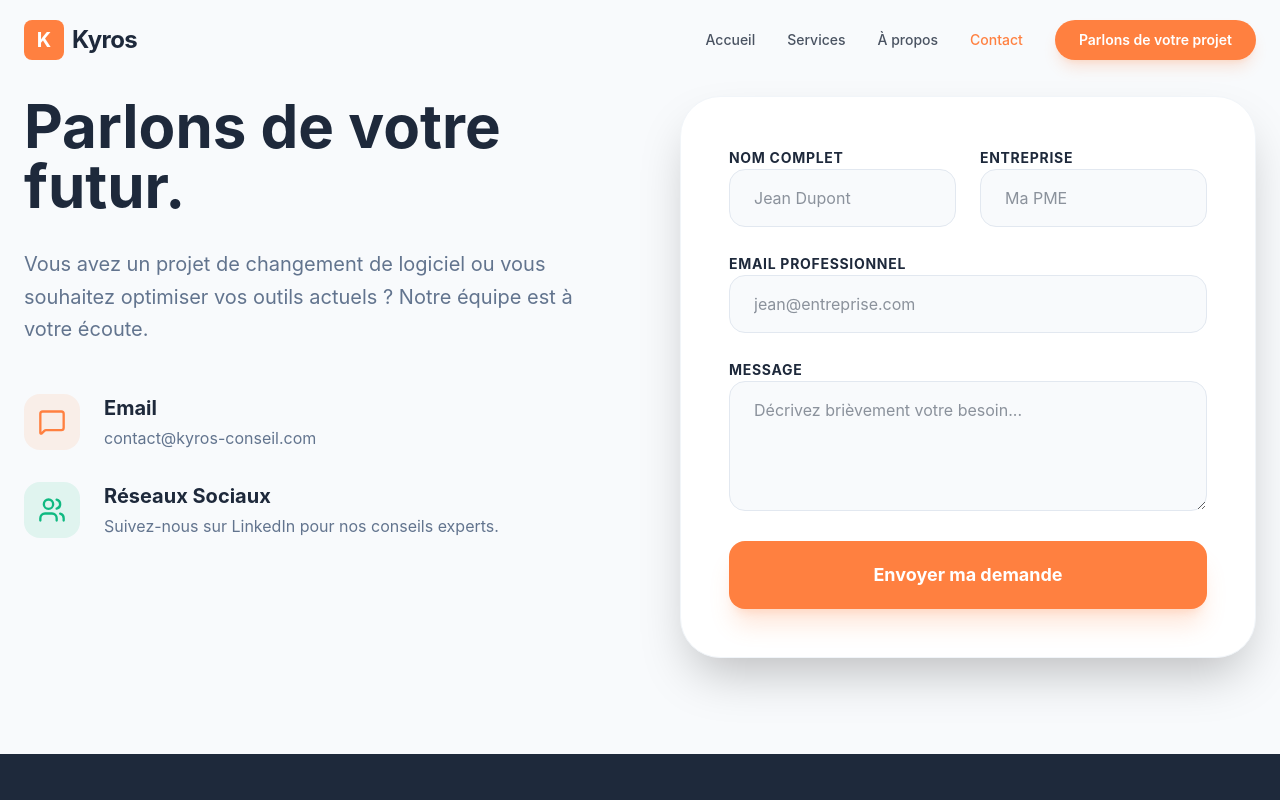
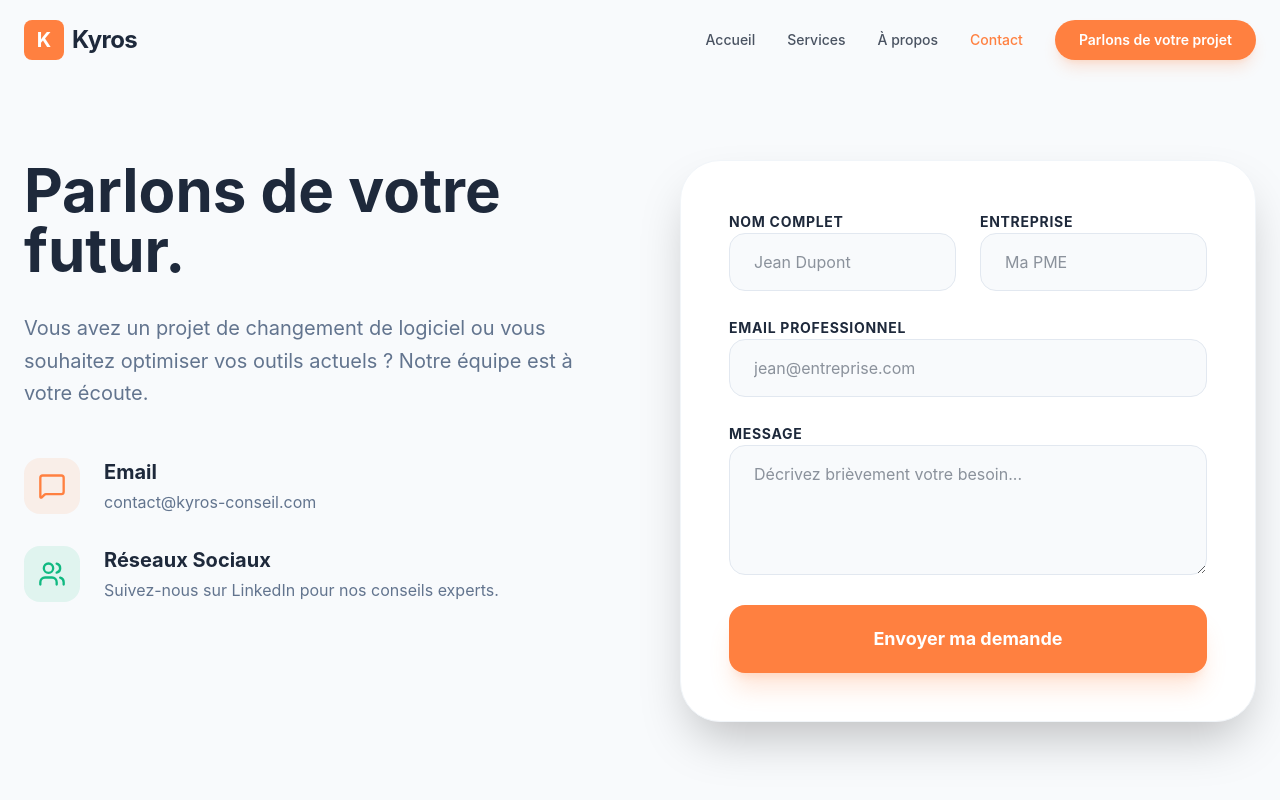
Before and after one commit to devandfree/kyros_ec, a React (Vite) app: page / in a window 1280 px wide. Both pictures are taken after a click on the button "Parlons de votre projet". Shown: the top 800 px of the page. Built offline with nearby package versions, Linux system fonts and the light colour scheme.

Commit message:
feat: Enhance page padding for better visual hierarchy
Adjusted top and bottom padding on several pages (Home, Services, About, Contact) to increase vertical spacing. This improves the visual hierarchy and readability of content on larger screens and enhances the overall user experience.

```diff
--- a/src/App.tsx
+++ b/src/App.tsx
@@ -271,7 +271,7 @@ const HomePage = ({ onNavigate }: { onNavigate: (page: string) => void }) => {
   return (
     <div className="overflow-hidden">
       {/* Hero Section */}
-      <section className="relative pt-24 pb-20 md:pt-32 md:pb-32 bg-gradient-to-b from-slate-100 to-white">
+      <section className="relative pt-28 pb-20 md:pt-40 md:pb-32 bg-gradient-to-b from-slate-100 to-white">
         <div className="max-w-7xl mx-auto px-4 sm:px-6 grid grid-cols-1 lg:grid-cols-2 gap-12 items-center">
           <motion.div
             initial={{ opacity: 0, x: -30 }}
@@ -565,7 +565,7 @@ const ServicesPage = ({ onNavigate }: { onNavigate: (page: string) => void }) =>
   ];
 
   return (
-    <div className="pt-24 pb-24">
+    <div className="pt-28 md:pt-40 pb-24">
       <div className="max-w-7xl mx-auto px-4 sm:px-6">
         <div className="max-w-3xl mb-12 md:mb-20">
           <h1 className="text-4xl sm:text-5xl md:text-6xl font-bold text-secondary mb-8">Nos Services</h1>
@@ -705,7 +705,7 @@ const ServicesPage = ({ onNavigate }: { onNavigate: (page: string) => void }) =>
 
 const AboutPage = ({ onNavigate }: { onNavigate: (page: string) => void }) => {
   return (
-    <div className="pt-24 pb-24">
+    <div className="pt-28 md:pt-40 pb-24">
       <div className="max-w-7xl mx-auto px-4 sm:px-6">
         <div className="grid grid-cols-1 lg:grid-cols-2 gap-12 lg:gap-16 items-center mb-24">
           <motion.div
@@ -903,7 +903,7 @@ const AboutPage = ({ onNavigate }: { onNavigate: (page: string) => void }) => {
 
 const ContactPage = () => {
   return (
-    <div className="pt-24 pb-24">
+    <div className="pt-28 md:pt-40 pb-24">
       <div className="max-w-7xl mx-auto px-4 sm:px-6">
         <div className="grid grid-cols-1 lg:grid-cols-2 gap-12 lg:gap-20 items-start">
           <div>
```
